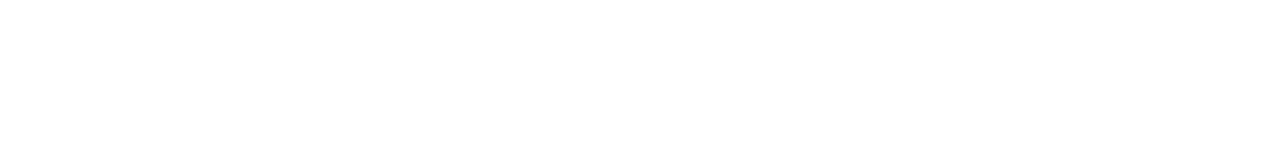
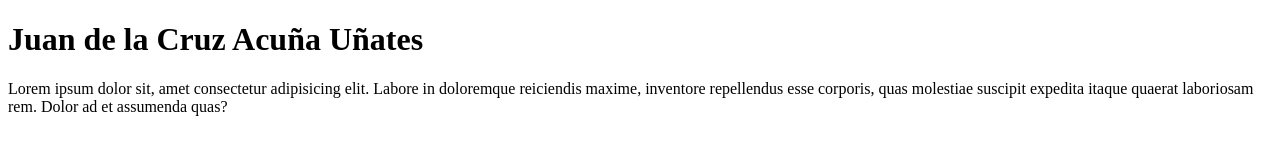
Before and after one commit to jacuna1984/juandelacruzexamen, a plain HTML site: page index.html in a window 1280 px wide. Drawn offline with Linux system fonts and the light colour scheme.

Commit message:
agrega_titulo
se agrega titulo y parrafo

```diff
--- a/index.html
+++ b/index.html
@@ -7,6 +7,7 @@
     <title>Index</title>
 </head>
 <body>
-
+    <h1>Juan de la Cruz Acuña Uñates</h1>
+    <p1>Lorem ipsum dolor sit, amet consectetur adipisicing elit. Labore in doloremque reiciendis maxime, inventore repellendus esse corporis, quas molestiae suscipit expedita itaque quaerat laboriosam rem. Dolor ad et assumenda quas?</p1>
 </body>
 </html>
```
